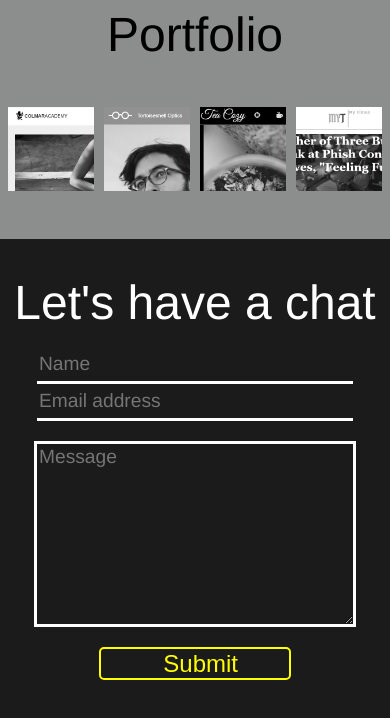
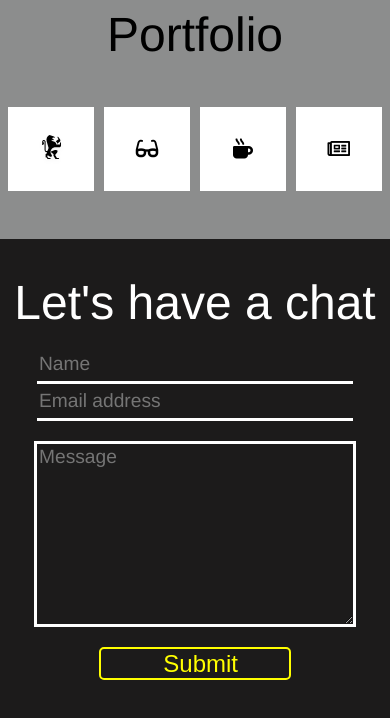
Before and after one commit to DokGreen/portfolio, a PHP site: page /index.html in a window 390 px wide. Shown: the part 1615-2333 px from the top of the page. Run offline with PHP 8.4, Linux system fonts and the light colour scheme; some libraries are stand-ins or nearby versions.

Commit message:
more mobile

```diff
--- a/index.html
+++ b/index.html
@@ -69,21 +69,25 @@
         <a href="https://dokgreen.github.io/Capstone/" target="_blank">
           <div id="probox1" class="probox">
             <div id="cap" class="zoom"></div>
+            <div class="mobbox"><img src="resources/media/imgs/ic-logo.svg"></div>
           </div>
         </a>
         <a href="https://dokgreen.github.io/TortoiseshellOptics/" target="_blank">
           <div class="probox">
             <div id="optics" class="zoom"></div>
+            <div class="mobbox"><i class="fas fa-glasses"></i></div>
           </div>
         </a>
         <a href="https://dokgreen.github.io/teacozy/" target="_blank">
           <div class="probox">
             <div id="tea" class="zoom"></div>
+            <div class="mobbox"><i class="fas fa-mug-hot"></i></div>
           </div>
         </a>
         <a href="https://dokgreen.github.io/mytimes/" target="_blank">
           <div class="probox">
             <div id="times" class="zoom"></div>
+            <div class="mobbox"><i class="far fa-newspaper"></i></div>
           </div>
         </a>
       </div>
--- a/resources/styles.css
+++ b/resources/styles.css
@@ -262,6 +262,10 @@ li {
   flex-direction: row;
   margin: 0 auto;
   padding: 3rem 0;
+}
+
+.mobbox {
+  display: none;
 }
 
 .probox {
@@ -575,7 +579,7 @@ footer ul li:nth-child(2) {
   }
 
   #fullscreen-wrap {
-    height: 81vh;
+    height: 81%;
   }
 
   #skills {
@@ -590,4 +594,25 @@ footer ul li:nth-child(2) {
     height: 10vh;
   }
 
+  .zoom {
+    display: none;
+  }
+
+  .mobbox {
+    height: 100%;
+    width: 100%;
+    display: flex;
+    align-items: center;
+    justify-content: center;
+  }
+
+  .mobbox:nth-child(2) {
+    background-color: #fff;
+  }
+
+  .mobbox i {
+    font-size: 20px;
+    color: #000;
+  }
+
 }
```
Also changed, not shown: resources/media/imgs/ic-logo.svg (added).
